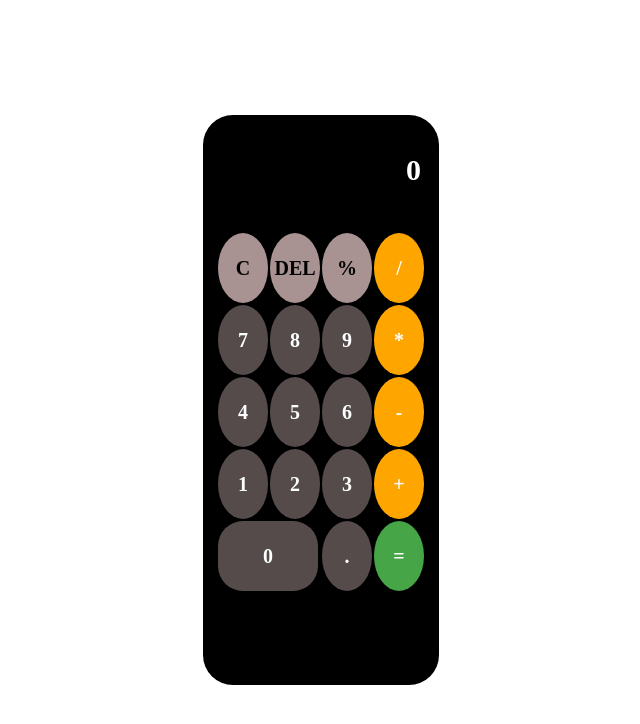
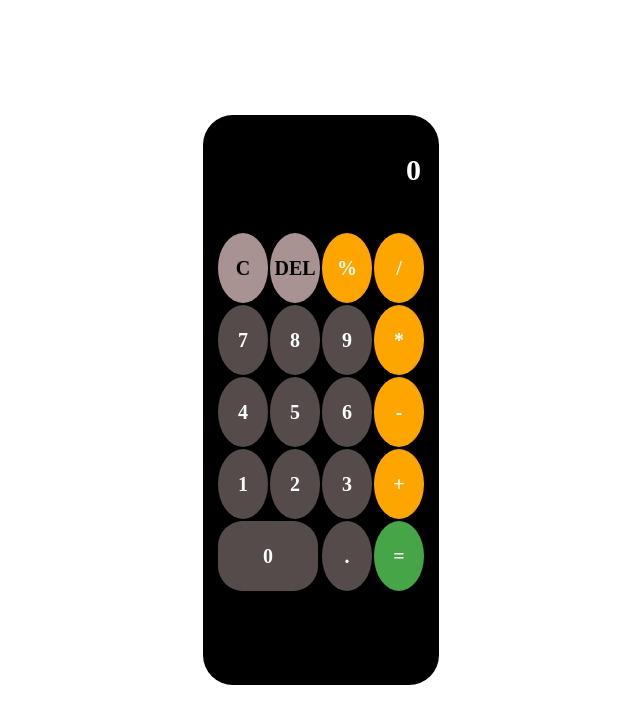
Before and after one commit to Ichami630/calculator, a plain HTML site: page index.html in a window 1280 px wide. Shown: the whole page, without its empty margins (319-959 px from the left). Drawn offline with nearby package versions, Linux system fonts and the light colour scheme.

Commit message:
Update index.html
change the class of the % symbol

```diff
--- a/index.html
+++ b/index.html
@@ -12,7 +12,7 @@
        <div class="row">
             <div class="col light">C</div>
             <div class="col light">DEL</div>
-            <div class="col light">%</div>
+            <div class="col orange">%</div>
             <div class="col orange">/</div>
 
             <div class="col b">7</div>
```
